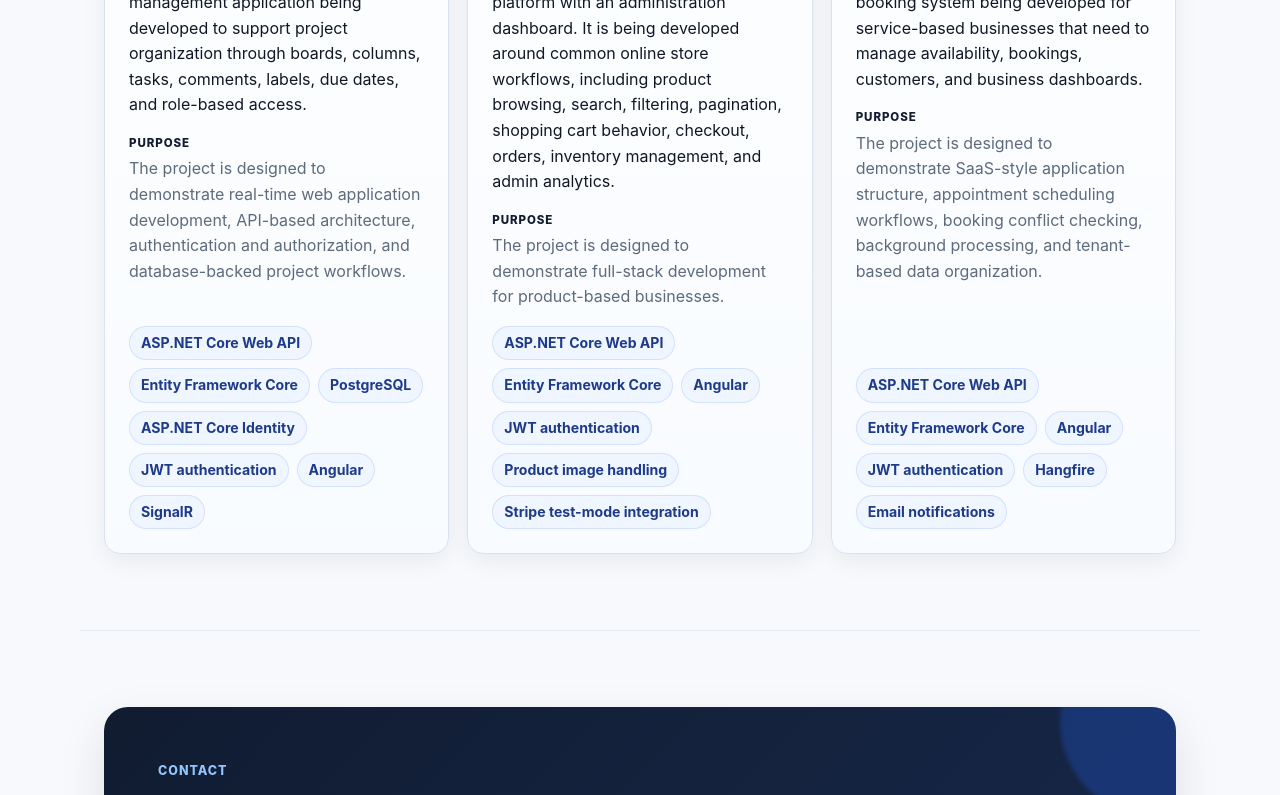
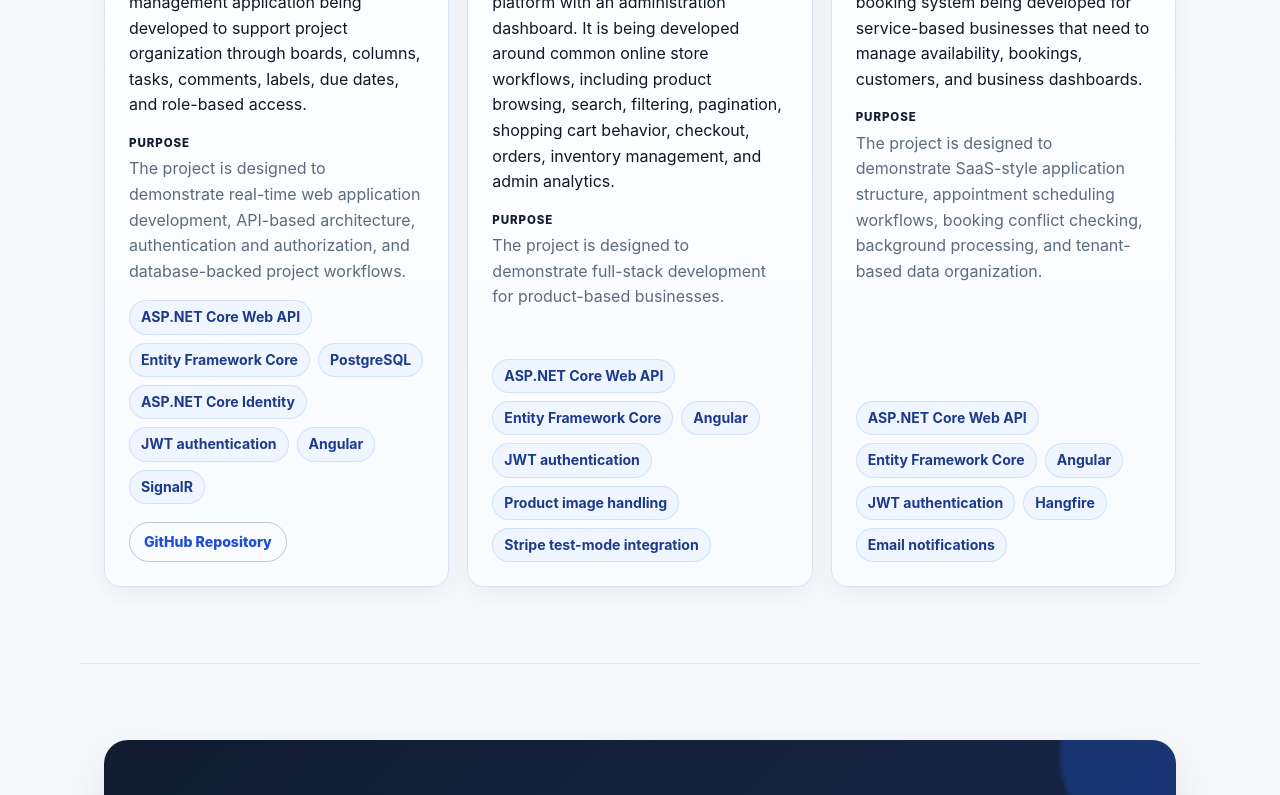
Before and after one commit to waleedkorashy/Waleed_Portfolio, a React (Vite) app: page / in a window 1280 px wide. Shown: the part 3964-4759 px from the top of the page. Built offline with nearby package versions, Linux system fonts and the light colour scheme.

Commit message:
Prepare for publishing with SEO, favicon, and deployment docs
- Add SEO meta tags and Open Graph description to index.html
- Ship a custom favicon
- Render live and repository links on project cards
- Document deployment options and verify the TaskFlow repository link

```diff
--- a/index.html
+++ b/index.html
@@ -5,9 +5,17 @@
     <meta name="viewport" content="width=device-width, initial-scale=1.0" />
     <meta
       name="description"
-      content="Portfolio shell for Waleed Korashy, a junior full-stack .NET developer based in Asyut, Egypt."
+      content="Portfolio for Waleed Korashy, a junior full-stack .NET developer based in Asyut, Egypt, building real-time, e-commerce, and SaaS web applications with .NET and Angular."
     />
     <meta name="author" content="Waleed Ahmed Korashy" />
+    <meta name="theme-color" content="#2563eb" />
+    <link rel="icon" type="image/svg+xml" href="/favicon.svg" />
+    <meta property="og:title" content="Waleed Korashy | Junior Full-Stack .NET Developer" />
+    <meta
+      property="og:description"
+      content="Full-stack .NET developer building real-time, e-commerce, and SaaS web applications with ASP.NET Core and Angular."
+    />
+    <meta property="og:type" content="website" />
     <title>Waleed Korashy | Junior Full-Stack .NET Developer</title>
   </head>
   <body>
--- a/src/components/SelectedWork.tsx
+++ b/src/components/SelectedWork.tsx
@@ -57,6 +57,46 @@ export function SelectedWork({ projects }: SelectedWorkProps) {
                   <li key={technology}>{technology}</li>
                 ))}
               </ul>
+              {project.links && (
+                <ul className="project-links" aria-label={`${project.name} links`}>
+                  {project.links.repository && (
+                    <li>
+                      <a
+                        className="project-link"
+                        href={project.links.repository}
+                        target="_blank"
+                        rel="noreferrer noopener"
+                      >
+                        GitHub Repository
+                      </a>
+                    </li>
+                  )}
+                  {project.links.live && (
+                    <li>
+                      <a
+                        className="project-link"
+                        href={project.links.live}
+                        target="_blank"
+                        rel="noreferrer noopener"
+                      >
+                        Live Demo
+                      </a>
+                    </li>
+                  )}
+                  {project.links.caseStudy && (
+                    <li>
+                      <a
+                        className="project-link"
+                        href={project.links.caseStudy}
+                        target="_blank"
+                        rel="noreferrer noopener"
+                      >
+                        Case Study
+                      </a>
+                    </li>
+                  )}
+                </ul>
+              )}
             </article>
           </li>
         ))}
--- a/src/data/projects.ts
+++ b/src/data/projects.ts
@@ -21,6 +21,9 @@ export const projects: Project[] = [
       src: '/assets/projects/taskflow-preview.jpg',
       alt: 'TaskFlow project screenshot',
       isAvailable: false,
+    },
+    links: {
+      repository: 'https://github.com/waleedkorashy/taskflow.git',
     },
   },
   {
--- a/src/styles/global.css
+++ b/src/styles/global.css
@@ -316,6 +316,38 @@ p {
 
 .project-card .tag-list {
   margin-top: auto;
+}
+
+.project-links {
+  display: flex;
+  flex-wrap: wrap;
+  gap: 10px;
+  list-style: none;
+  margin: 18px 0 0;
+  padding: 0;
+}
+
+.project-link {
+  align-items: center;
+  border: 1px solid var(--color-border-strong);
+  border-radius: 999px;
+  color: var(--color-primary-hover);
+  display: inline-flex;
+  font-size: 0.88rem;
+  font-weight: 800;
+  padding: 8px 14px;
+  text-decoration: none;
+  transition:
+    background-color 160ms ease,
+    border-color 160ms ease,
+    color 160ms ease,
+    transform 160ms ease;
+}
+
+.project-link:hover {
+  background: var(--color-primary-faint);
+  border-color: var(--color-primary);
+  transform: translateY(-2px);
 }
 
 .service-mark {
```
Also changed, not shown: public/favicon.svg (added), 1 other file (tests, documents, lock files or other folders).
